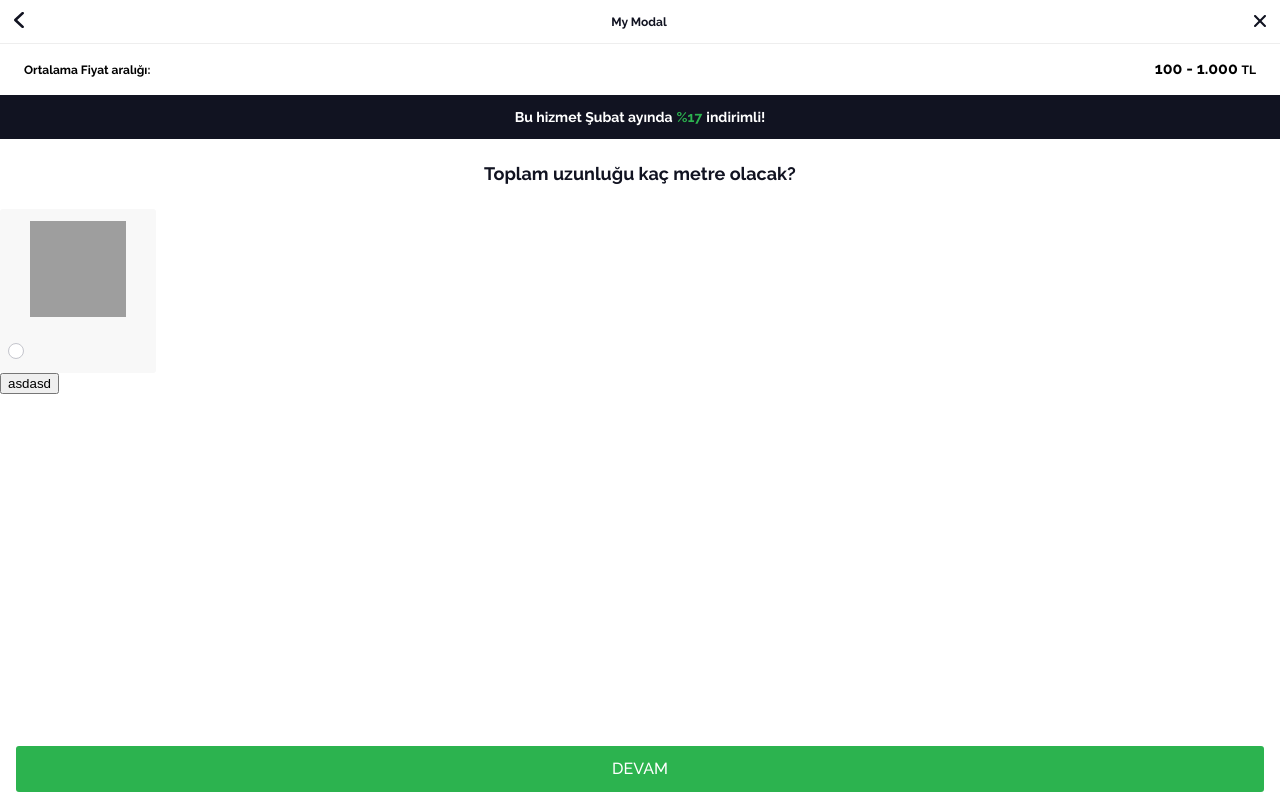
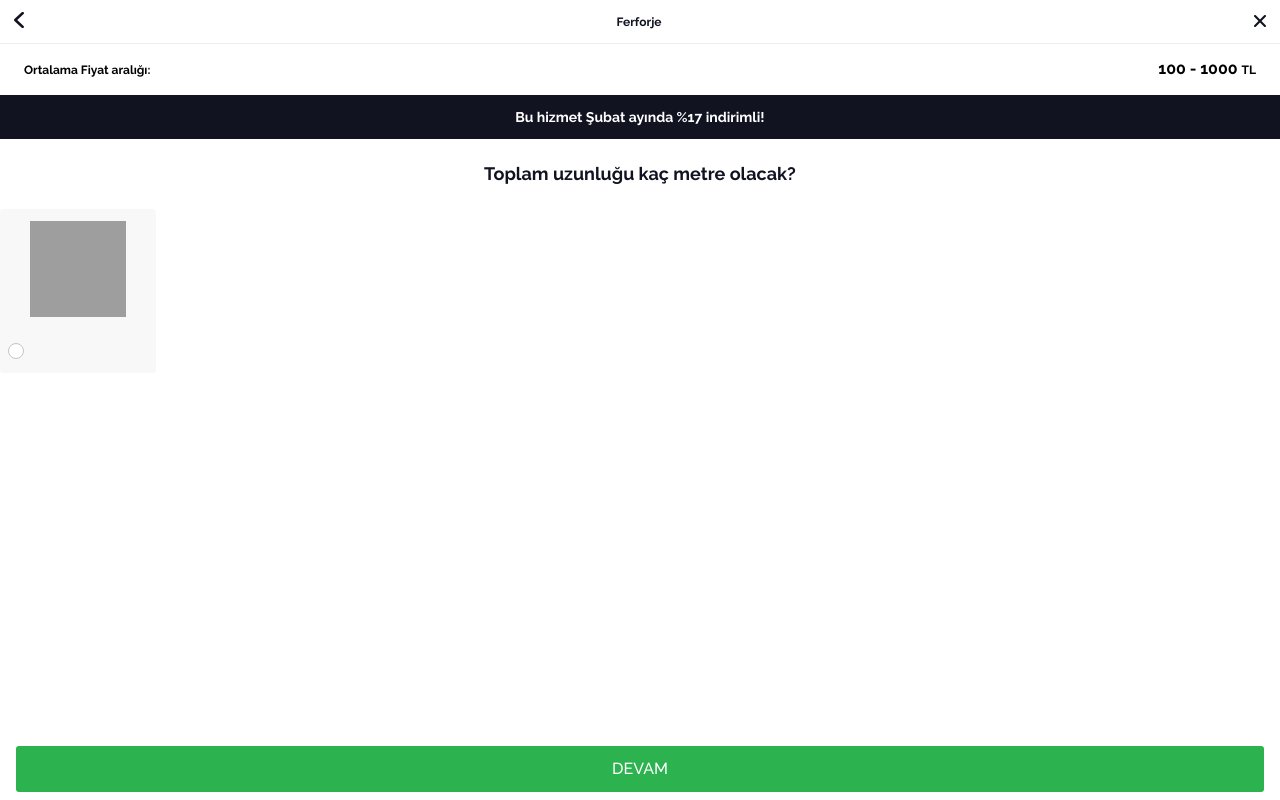
Before and after one commit to ffcabbar/react-reusable-component-mobilebase-app, a React (Create React App) app: page / in a window 1280 px wide. Both pictures are taken after a click on the element "Ferforje". Built offline with nearby package versions, Linux system fonts and the light colour scheme; grey boxes are pictures that could not be loaded.

Commit message:
DiscoutRate, PriceRange, ServiceDrawer  updated with data. Modal and Form component updated

```diff
--- a/src/components/DiscountRate/DiscountRate.tsx
+++ b/src/components/DiscountRate/DiscountRate.tsx
@@ -1,16 +1,14 @@
 import React from "react";
 import "./DiscountRate.scss";
 
-interface IDiscountRateProps {}
+interface IDiscountRateProps {
+  discountRateText: string;
+}
 
 const DiscountRate: React.FC<IDiscountRateProps> = (
   props: IDiscountRateProps
 ) => {
-  return (
-    <div className="discount_rate">
-      Bu hizmet Şubat ayında <span>%17</span> indirimli!
-    </div>
-  );
+  return <div className="discount_rate">{props.discountRateText}</div>;
 };
 
 export default DiscountRate;
--- a/src/components/Modal/Modal.tsx
+++ b/src/components/Modal/Modal.tsx
@@ -1,5 +1,6 @@
-import React from "react";
+import React, { useState } from "react";
 import { CSSTransition } from "react-transition-group";
+import { IService } from "../../interfaces/service/service";
 import DiscountRate from "../DiscountRate/DiscountRate";
 import Button from "../lib/Button/Button";
 import MultiStepForm from "../MultiStepForm/MultiStepForm";
@@ -11,10 +12,14 @@ interface IModalProps {
   onClose: () => void;
   showModal: boolean;
   setShowDrawer: React.Dispatch<React.SetStateAction<boolean>>;
+  serviceData?: IService;
 }
 
 const Modal: React.FC<IModalProps> = (props: IModalProps) => {
+  const [formStep, setFormStep] = useState<number>(0);
   return (
+    <>
+      {props.serviceData && (
         <CSSTransition
           in={props.showModal}
           unmountOnExit
@@ -41,7 +46,7 @@ const Modal: React.FC<IModalProps> = (props: IModalProps) => {
                     />
                   </svg>
                 </div>
-            <div className="modal_title">{props.title}</div>
+                <div className="modal_title">{props.serviceData.name}</div>
                 <div onClick={props.onClose}>
                   <svg
                     width="12"
@@ -60,16 +65,23 @@ const Modal: React.FC<IModalProps> = (props: IModalProps) => {
                 </div>
               </div>
               <div className="modal_body">
-            <PriceRange />
-            <DiscountRate />
-            <MultiStepForm />
+                <PriceRange price={props.serviceData.price} />
+                {props.serviceData.discountRateText && (
+                  <DiscountRate
+                    discountRateText={props.serviceData.discountRateText}
+                  />
+                )}
+
+                <MultiStepForm formStep={formStep} />
               </div>
               <div className="modal_footer">
-            <Button>DEVAM</Button>
+                <Button onClick={() => setFormStep(formStep + 1)}>DEVAM</Button>
               </div>
             </div>
           </div>
         </CSSTransition>
+      )}
+    </>
   );
 };
 
--- a/src/components/MultiStepForm/MultiStepForm.tsx
+++ b/src/components/MultiStepForm/MultiStepForm.tsx
@@ -1,37 +1,37 @@
-import React, { useState } from "react";
+import React from "react";
 import InputRadio from "../lib/InputRadio/InputRadio";
 import InputRadioWithImage from "../lib/InputRadioWithImage/InputRadioWithImage";
 import Textarea from "../lib/Textarea/Textarea";
 import QuestionLabel from "../QuestionLabel/QuestionLabel";
 import "./MultiStepForm.scss";
 
-interface IMultiStepFormProps {}
+interface IMultiStepFormProps {
+  formStep: number;
+}
 
 const MultiStepForm: React.FC<IMultiStepFormProps> = (
   props: IMultiStepFormProps
 ) => {
-  const [formStep, setFormStep] = useState<number>(0);
   return (
     <div className="multi_step_form">
       <QuestionLabel />
       <form>
-        {formStep === 0 && (
+        {props.formStep === 0 && (
           <section>
             <InputRadioWithImage />
           </section>
         )}
-        {formStep === 1 && (
+        {props.formStep === 1 && (
           <section>
             <InputRadio />
           </section>
         )}
-        {formStep === 2 && (
+        {props.formStep === 2 && (
           <section>
             <Textarea />
           </section>
         )}
       </form>
-      <button onClick={() => setFormStep(formStep + 1)}>asdasd</button>
     </div>
   );
 };
--- a/src/components/PriceRange/PriceRange.scss
+++ b/src/components/PriceRange/PriceRange.scss
@@ -20,6 +20,7 @@
 
       span {
         font-size: 12px;
+        margin-left: 4px;
       }
     }
   }
--- a/src/components/PriceRange/PriceRange.tsx
+++ b/src/components/PriceRange/PriceRange.tsx
@@ -1,14 +1,18 @@
 import React from "react";
+import { IServicePrice } from "../../interfaces/service/service-price";
 import "./PriceRange.scss";
 
-interface IPriceRangeProps {}
+interface IPriceRangeProps {
+  price: IServicePrice;
+}
 
 const PriceRange: React.FC<IPriceRangeProps> = (props: IPriceRangeProps) => {
   return (
     <div className="price_range">
       <div>Ortalama Fiyat aralığı:</div>
       <div>
-        100 - 1.000 <span>TL</span>
+        {`${props.price.min} - ${props.price.max}`}
+        <span>{props.price.currency}</span>
       </div>
     </div>
   );
--- a/src/components/ServiceDrawer/ServiceDrawer.tsx
+++ b/src/components/ServiceDrawer/ServiceDrawer.tsx
@@ -6,6 +6,9 @@ import Modal from "../Modal/Modal";
 
 const ServiceDrawer: React.FC = () => {
   const [service, setService] = useState<IService[]>([]);
+  const [sendServiceData, setSendServiceData] = useState<IService>(
+    {} as IService
+  );
   const [showDrawer, setShowDrawer] = useState<boolean>(true);
   const [showModal, setShowModal] = useState<boolean>(false);
 
@@ -14,17 +17,22 @@ const ServiceDrawer: React.FC = () => {
   };
 
   useEffect(() => {
+    // Imagine like get api request from service
     getService();
   }, []);
 
-  console.log(service);
+  const handleServiceDrawer = (data: IService) => {
+    setSendServiceData(data);
+    setShowModal(true);
+  };
+
   return (
     <>
       <Modal
-        title="My Modal"
         onClose={() => setShowModal(false)}
         showModal={showModal}
         setShowDrawer={setShowDrawer}
+        serviceData={sendServiceData}
       />
 
       {showDrawer && (
@@ -36,7 +44,7 @@ const ServiceDrawer: React.FC = () => {
                 <div
                   key={item.serviceId}
                   className="service_drawer_item"
-                  onClick={() => setShowModal(true)}
+                  onClick={() => handleServiceDrawer(item)}
                 >
                   {item.name}
                 </div>
```
Lines whose indentation alone changed are shown as unchanged.
